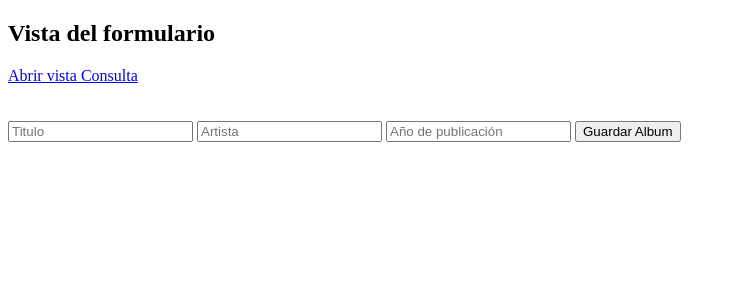
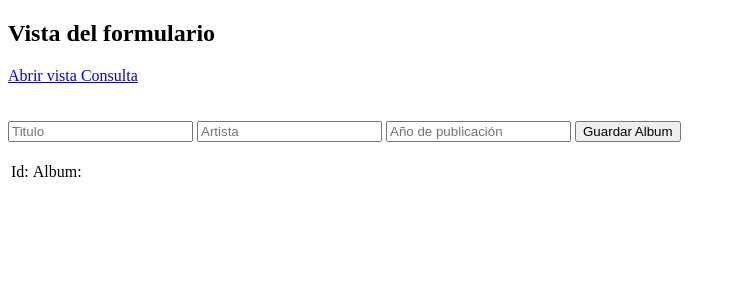
Before and after one commit to WangXing117/POO206, a Flask app: page / in a window 1280 px wide. Shown: the top 300 px of the page, without its empty margins (0-736 px from the left). Run offline with Flask 3, Linux system fonts and the light colour scheme; data that the repository does not hold is empty; some libraries are stand-ins or nearby versions.

Commit message:
lista de albunes
se agrego la lista de los albunes al formulario de albunes

```diff
--- a/flaskProyect/app.py
+++ b/flaskProyect/app.py
@@ -35,7 +35,18 @@ app.secret_key = 'mysecretkey'
 
 @app.route('/')
 def home(): #para que inicie la interfaz formulario por default
-    return render_template('formulario.html')
+    try:
+        conn = obtenerConexion()
+        cursor = conn.cursor()
+        cursor.execute('SELECT * FROM Album')
+        consultaTodo = cursor.fetchall()
+        return render_template('formulario.html', errores = {}, albums = consultaTodo)
+    except Exception as e:
+        print('Error al consultar todo: '+e)
+        return render_template('formulario.html', errores = {}, albums = [])
+    finally:
+        if cursor:
+            cursor.close()
 
 @app.route('/guardarAlbum',methods=['POST'])
 def guardar():
--- a/flaskProyect/templates/formulario.html
+++ b/flaskProyect/templates/formulario.html
@@ -35,5 +35,22 @@
         {% endif %}
         <button type="submit">Guardar Album</button> <!--submit pq es para post-->
     </form>
+    <br>
+    <table>
+        <thead>
+            <tr>
+                <td>Id:</td>
+                <td>Album:</td>
+            </tr>
+        </thead>
+        <tbody>
+            {% for album in albums %}
+            <tr>
+                <td>{{album.0}}</td>
+                <td><a href="/detalles/{{album.0}}">{{album.1}}</a></td>
+            </tr>
+            {% endfor %}
+        </tbody>
+    </table>
 </body>
 </html>
```
